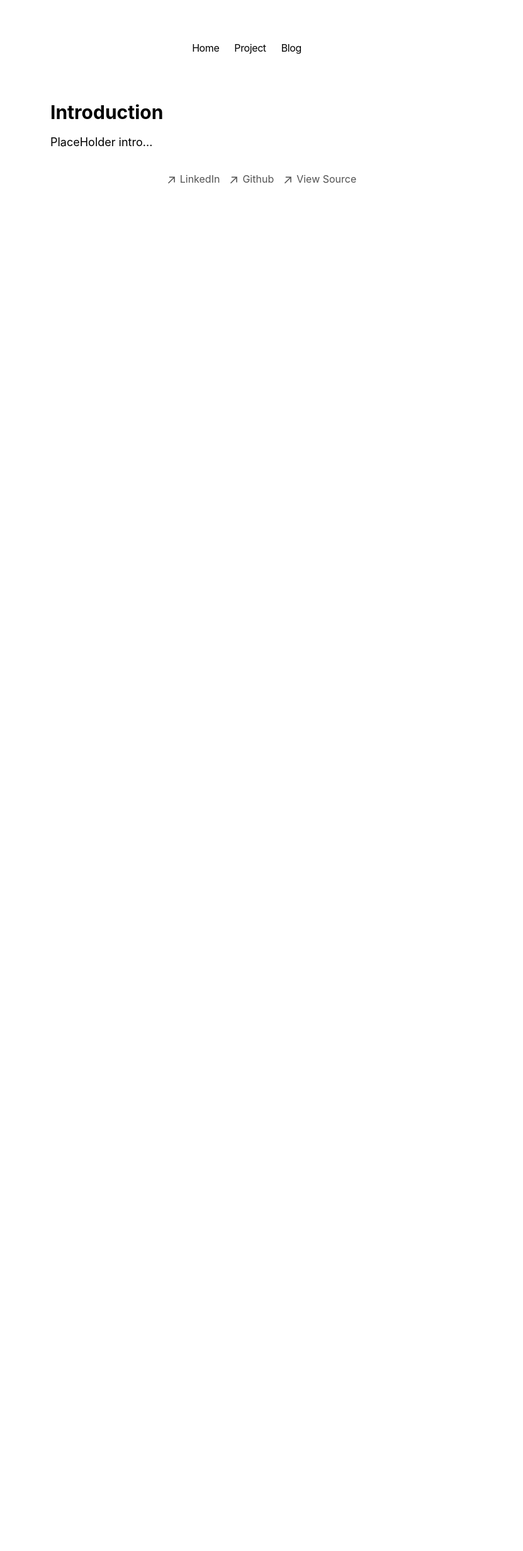
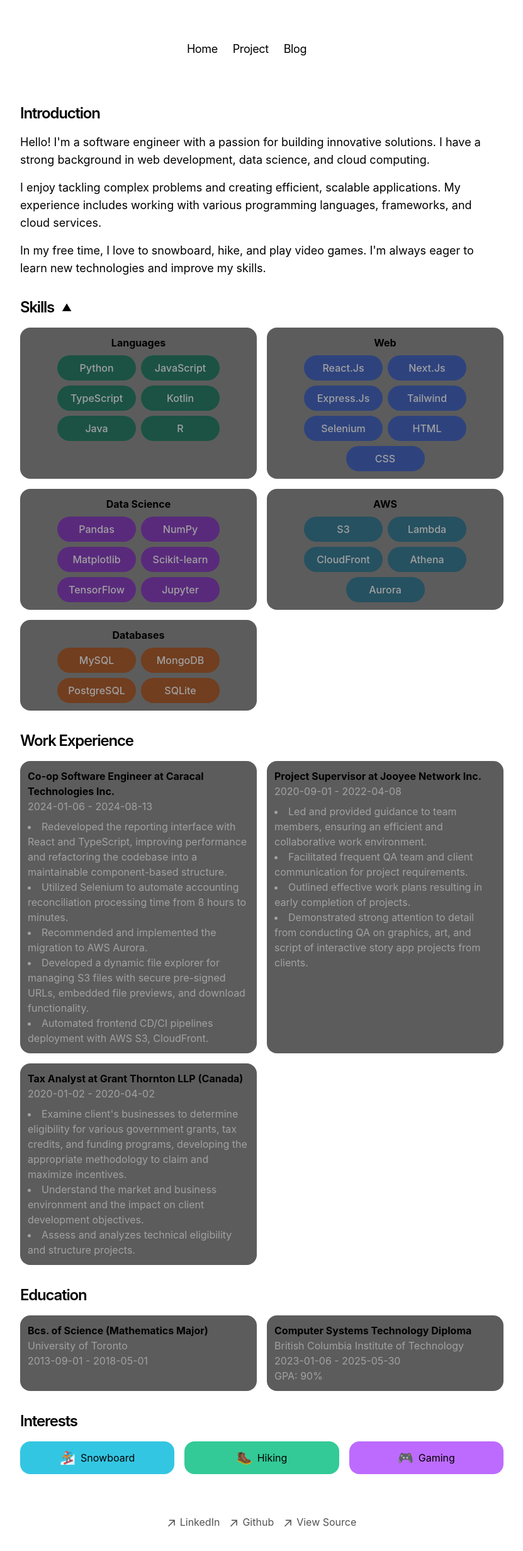
Before and after one commit to brianctb/personal-webpage, a Next.js app: page / in a window 1280 px wide. Shown: the top 2462 px of the page at 63% size, without its empty margins (224-1055 px from the left). Before the commit the page ends 800 px from the top, so only its background shows below. Built offline with nearby package versions, Linux system fonts and the light colour scheme.

Commit message:
add content for homepage

```diff
--- a/app/blog/page.tsx
+++ b/app/blog/page.tsx
@@ -7,7 +7,7 @@ export const metadata = {
 export default function BlogsPage() {
   return (
     <section>
-      <h1 className="section-title">{metadata.title}</h1>
+      <h1 className="section-title mb-4">{metadata.title}</h1>
       <BlogPosts />
     </section>
   )
--- a/app/components/nav.tsx
+++ b/app/components/nav.tsx
@@ -26,7 +26,7 @@ export function Navbar() {
                 <Link
                   key={path}
                   href={path}
-                  className="transition-all hover:text-neutral-800 dark:hover:text-neutral-200 flex align-middle relative py-1 px-2 m-1"
+                  className="text-lg transition-all hover:text-neutral-800 dark:hover:text-neutral-200 flex align-middle relative py-1 px-2 m-1"
                 >
                   {name}
                 </Link>
--- a/app/components/pillGroup.tsx
+++ b/app/components/pillGroup.tsx
@@ -10,7 +10,7 @@ export const PillGroup = ({
     pillClassName = ''
 }: PillGroupProps) => {
     const baseGroupClasses = 'mt-2 flex flex-wrap gap-2';
-    const basePillClasses = 'px-4 py-2 rounded-full font-medium text-neutral-400 min-w-[100px] text-center';
+    const basePillClasses = 'px-4 py-2 rounded-full font-medium text-neutral-400 min-w-[125px] text-center';
 
     return (
         <div className={`${baseGroupClasses} ${className}`}>
--- a/app/components/posts.tsx
+++ b/app/components/posts.tsx
@@ -23,10 +23,10 @@ export function BlogPosts() {
             href={`/blog/${post.slug}`}
           >
             <div className="w-full flex flex-col md:flex-row space-x-0 md:space-x-2">
-              <p className="text-neutral-600 dark:text-neutral-400 w-[135px] tabular-nums">
+              <p className="text-lg text-neutral-600 dark:text-neutral-400 w-[135px] tabular-nums">
                 {formatDate(post.metadata.publishedAt, false)}
               </p>
-              <p className="text-neutral-900 dark:text-neutral-100 tracking-tight">
+              <p className="text-lg text-neutral-900 dark:text-neutral-100 tracking-tight">
                 {post.metadata.title}
               </p>
             </div>
--- a/app/global.css
+++ b/app/global.css
@@ -150,5 +150,9 @@ table {
 }
 
 .section-title {
-  @apply font-semibold text-2xl mb-8 tracking-tighter;
+  @apply font-semibold text-2xl tracking-tighter;
 }
+
+.section-paragraph {
+  @apply text-lg;
+}
--- a/app/interface/homepage.ts
+++ b/app/interface/homepage.ts
@@ -1,3 +1,8 @@
+export interface Introduction {
+    title: string;
+    content: string[];
+}
+
 export interface Skill {
     genre: string;
     skills: string[];
@@ -21,5 +26,98 @@ export interface WorkExperience {
     company: string;
     startDate: string;
     endDate: string;
-    duties: string[];
+    duties?: string[];
 }
+
+export const introduction: Introduction = {
+    title: "Introduction",
+    content: [
+        "Hello! I'm a software engineer with a passion for building innovative solutions. I have a strong background in web development, data science, and cloud computing.",
+        "I enjoy tackling complex problems and creating efficient, scalable applications. My experience includes working with various programming languages, frameworks, and cloud services.",
+        "In my free time, I love to snowboard, hike, and play video games. I'm always eager to learn new technologies and improve my skills."
+    ]
+}
+
+export const skills: Skill[] = [
+  {
+    genre: "Languages",
+    skills: ["Python", "JavaScript", "TypeScript", "Kotlin", "Java", "R"]
+  },
+  {
+    genre: "Web"
+    , skills: ["React.Js", "Next.Js", "Express.Js", "Tailwind", "Selenium", "HTML", "CSS"]
+  },
+  {
+    genre: "Data Science",
+    skills: ["Pandas", "NumPy", "Matplotlib", "Scikit-learn", "TensorFlow", "Jupyter"]
+  },
+  {
+    genre: "AWS",
+    skills: ["S3", "Lambda", "CloudFront", "Athena", "Aurora"]
+  },
+  {
+    genre: "Databases",
+    skills: ["MySQL", "MongoDB", "PostgreSQL", "SQLite"]
+  }
+]
+
+export const educations: Education[] = [
+  {
+    degree: "Bcs. of Science (Mathematics Major)",
+    institution: "University of Toronto",
+    startDate: "2013-09-01",
+    endDate: "2018-05-01",
+  },
+  {
+    degree: "Computer Systems Technology Diploma",
+    institution: "British Columbia Institute of Technology",
+    startDate: "2023-01-06",
+    endDate: "2025-05-30",
+    GPA: "90%"
+  }
+]
+
+export const interests: Interest[] = [
+  { name: "Snowboard", icon: "🏂" },
+  { name: "Hiking", icon: "🥾" },
+  { name: "Gaming", icon: "🎮" },
+]
+
+export const workExperiences: WorkExperience[] = [
+  {
+    position: "Co-op Software Engineer",
+    company: "Caracal Technologies Inc.",
+    startDate: "2024-01-06",
+    endDate: "2024-08-13",
+    duties: [
+      "Redeveloped the reporting interface with React and TypeScript, improving performance and refactoring the codebase into a maintainable component-based structure.",
+      "Utilized Selenium to automate accounting reconciliation processing time from 8 hours to minutes.",
+      "Recommended and implemented the migration to AWS Aurora.",
+      "Developed a dynamic file explorer for managing S3 files with secure pre-signed URLs, embedded file previews, and download functionality.",
+      "Automated frontend CD/CI pipelines deployment with AWS S3, CloudFront."
+    ]
+  },
+  {
+    position: "Project Supervisor",
+    company: "Jooyee Network Inc.",
+    startDate: "2020-09-01",
+    endDate: "2022-04-08",
+    duties: [
+      "Led and provided guidance to team members, ensuring an efficient and collaborative work environment.",
+      "Facilitated frequent QA team and client communication for project requirements.",
+      "Outlined effective work plans resulting in early completion of projects.",
+      "Demonstrated strong attention to detail from conducting QA on graphics, art, and script of interactive story app projects from clients."
+    ]
+  },
+  {
+    position: "Tax Analyst",
+    company: "Grant Thornton LLP (Canada)",
+    startDate: "2020-01-02",
+    endDate: "2020-04-02",
+    duties: [
+      "Examine client's businesses to determine eligibility for various government grants, tax credits, and funding programs, developing the appropriate methodology to claim and maximize incentives.",
+      "Understand the market and business environment and the impact on client development objectives.",
+      "Assess and analyzes technical eligibility and structure projects."
+    ]
+  }
+]
--- a/app/layout.tsx
+++ b/app/layout.tsx
@@ -52,7 +52,7 @@ export default function RootLayout({
         GeistMono.variable
       )}
     >
-      <body className="antialiased max-w-2xl mx-4 mt-8 flex justify-center lg:mx-auto">
+      <body className="antialiased max-w-3xl mx-4 mt-8 flex justify-center lg:mx-auto">
         <main className="flex-auto min-w-0 mt-6 flex flex-col px-2 md:px-0">
           <Navbar />
           {children}
--- a/app/page.tsx
+++ b/app/page.tsx
@@ -1,60 +1,107 @@
-import { WorkExperience, Education, Interest, Skill } from "./interface/homepage";
+"use client";
 
-const homePageContent = [
-  {
-    title: 'Introduction',
-    content: `PlaceHolder intro...`,
-  }
-];
+import { introduction, workExperiences, educations, skills, interests } from "./interface/homepage";
+import { PillGroup } from "./components/pillGroup";
+import React from "react";
 
-const skills: Skill[] = [
-  {
-    genre: "Languages",
-    skills: ["Python", "JavaScript", "TypeScript", "Kotlin", "Java", "R"]
-  },
-  {
-    genre: "Web"
-    , skills: ["React.Js", "Next.Js", "Express.Js", "Tailwind", "Selenium", "HTML", "CSS"]
-  },
-  {
-    genre: "Data Science",
-    skills: ["Pandas", "NumPy", "Matplotlib", "Scikit-learn", "TensorFlow", "Jupyter"]
-  },
-  {
-    genre: "AWS",
-    skills: ["S3", "Lambda", "CloudFront", "Athena", "Aurora"]
-  },
-  {
-    genre: "Databases",
-    skills: ["MySQL", "MongoDB", "PostgreSQL", "SQLite"]
-  }
-]
-
-const educations: Education[] = []
-
-const interests: Interest[] = [
-  { name: "Snowboard", icon: "🏂" },
-  { name: "Hiking", icon: "🥾" },
-  { name: "Gaming", icon: "🎮" },
-]
-
-const workExperiences: WorkExperience[] = [
-]
 
 export default function HomePage() {
+
+  const skillPillColorScheme = [
+    "bg-emerald-900/70",
+    "bg-blue-900/70",
+    "bg-purple-900/70",
+    "bg-cyan-900/70",
+    "bg-amber-900/70"
+  ];
+
+  const interestPillColorScheme = [
+    "bg-cyan-500/80",
+    "bg-emerald-500/80",
+    "bg-purple-500/80"
+  ];
+
+  const [skillExpanded, setSkillExpanded] = React.useState(true);
+
   return (
-    <section>
+    <section className="flex flex-col">
+      <section className="mb-8">
+        <h1 className="section-title mb-4">{introduction.title}</h1>
+        {introduction.content.map((paragraph, index) => (
+          <p
+            key={index}
+            className={`section-paragraph ${index !== 0 ? 'mt-4' : ''}`}
+          >
+            {paragraph}
+          </p>
+        ))}
+      </section>
+      <section className="mb-8">
+        <div className="flex flex-row items-center gap-3">
+          <h1 className="section-title">Skills</h1>
+          <button onClick={() => setSkillExpanded(!skillExpanded)}>
+            <span>{skillExpanded ? '▲' : '▼'}</span>
+          </button>
+        </div>
+        {skillExpanded && (
+          <div className="grid grid-cols-2 gap-4 mt-4">
+            {skills.map((skill, index) => (
+              <div
+                key={index}
+                className="bg-neutral-900/70 p-3 rounded-2xl flex flex-col items-center"
+              >
+                <h2 className="font-bold">{skill.genre}</h2>
+                <PillGroup items={skill.skills} pillClassName={skillPillColorScheme[index]} className="justify-center" />
+              </div>
+            ))}
+          </div>
+        )}
+      </section>
+      <section className="mb-8">
+        <h1 className="section-title">Work Experience</h1>
+        <div className="grid grid-cols-1 md:grid-cols-2 gap-4 mt-4">
+          {workExperiences.map((experience, index) => (
+            <div key={index} className="bg-neutral-900/70 p-3 rounded-2xl">
+              <h2 className="font-bold">{experience.position} at {experience.company}</h2>
+              <p className="text-neutral-400">{experience.startDate} - {experience.endDate}</p>
+              {experience.duties && (
+                <ul className="list-disc list-inside text-neutral-400 mt-2">
+                  {experience.duties.map((duty, dutyIndex) => (
+                    <li key={dutyIndex}>{duty}</li>
+                  ))}
+                </ul>
+              )}
+            </div>
+          ))}
+        </div>
+      </section>
+      <section className="mb-8">
+        <h1 className="section-title">Education</h1>
+        <div className="grid grid-cols-1 md:grid-cols-2 gap-4 mt-4">
+          {educations.map((education, index) => (
+            <div key={index} className="bg-neutral-900/70 p-3 rounded-2xl">
+              <h2 className="font-bold">{education.degree}</h2>
+              <p className="text-neutral-400">{education.institution}</p>
+              <p className="text-neutral-400">{education.startDate} - {education.endDate}</p>
+              {education.GPA && (
+                <p className="text-neutral-400">GPA: {education.GPA}</p>
+              )}
+            </div>
+          ))}
+        </div>
+      </section>
+      <section className="mb-8">
+        <h1 className="section-title">Interests</h1>
+        <div className="grid grid-cols-2 md:grid-cols-3 lg:grid-cols-3 gap-4 mt-4">
+          {interests.map((interest, index) => (
+            <div key={index} className={`p-3 rounded-2xl flex items-center justify-center ${interestPillColorScheme[index]}`}>
+              <span className="text-xl">{interest.icon}</span>
+              <span className="ml-2">{interest.name}</span>
+            </div>
+          ))}
+        </div>
+      </section>
 
-      {homePageContent.map((section, index) => (
-        <div key={index} className={index > 0 ? "mt-12" : ""}>
-          {index === 0 ? (
-            <h1 className="text-3xl font-bold mb-4 lg: flex">{section.title}</h1>
-          ) : (
-            <h2 className="text-2xl font-semibold mb-3">{section.title}</h2>
-          )}
-          <p className="text-lg ">{section.content}</p>
-        </div>
-      ))}
     </section>
   );
 }
--- a/app/project/page.tsx
+++ b/app/project/page.tsx
@@ -7,7 +7,7 @@ const metadata = {
 export default function ProjectsPage() {
     return (
         <section>
-            <h1 className="section-title">{metadata.title}</h1>
+            <h1 className="section-title mb-4">{metadata.title}</h1>
             <ProjectPosts />
         </section>
     )
```
